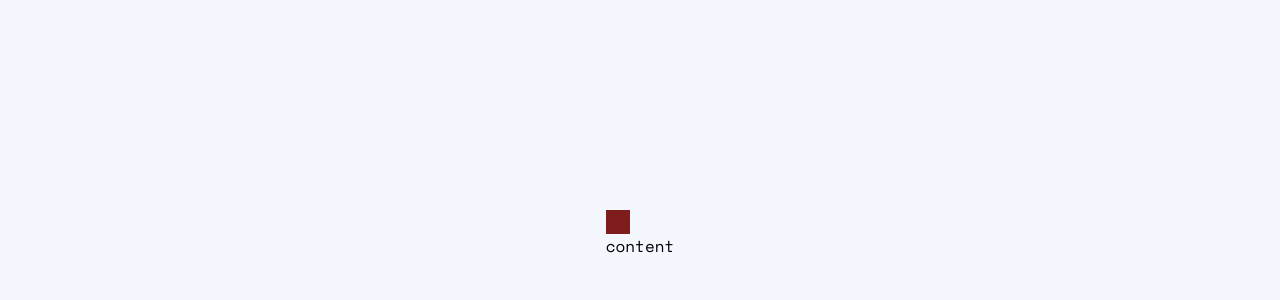
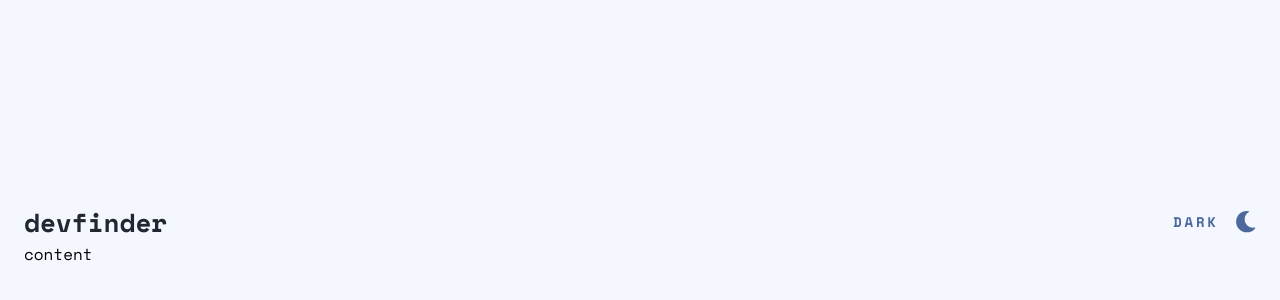
Before and after one commit to volod-one/github-user-search-app, a Next.js app: page / in a window 1280 px wide. Shown: the part 166-466 px from the top of the page. Built offline with nearby package versions, Linux system fonts and the light colour scheme.

Commit message:
prepared header

```diff
--- /dev/null
+++ b/components/Header.tsx
@@ -0,0 +1,59 @@
+import { FontAwesomeIcon } from '@fortawesome/react-fontawesome'
+import { faMoon, faSun } from '@fortawesome/free-solid-svg-icons'
+
+type Props = {
+  setTheme: Function
+  mounted: boolean
+  theme?: string
+  systemTheme?: string
+}
+
+const Header = ({ setTheme, mounted, theme, systemTheme }: Props) => {
+  const renderThemeChanger = () => {
+    if (!mounted) return null
+
+    const currentTheme = theme === 'system' ? systemTheme : theme
+
+    if (currentTheme === 'dark') {
+      return (
+        <div
+          className="flex items-center gap-4 font-bold transition-colors cursor-pointer dark:text-white dark:hover:text-clr-header-dark-active text-clr-primary group hover:text-clr-body"
+          onClick={() => {
+            setTheme('light')
+          }}
+        >
+          <p className=" text-sm tracking-[.2em] uppercase">light</p>
+          <FontAwesomeIcon icon={faSun} size="lg" />
+        </div>
+      )
+    } else {
+      return (
+        <div
+          className="flex items-center gap-4 font-bold transition-colors cursor-pointer dark:text-white dark:hover:text-clr-header-dark-active text-clr-primary group hover:text-clr-body"
+          onClick={() => {
+            setTheme('dark')
+          }}
+        >
+          <p className=" text-sm tracking-[.2em] uppercase">dark</p>
+          <FontAwesomeIcon icon={faMoon} size="lg" />
+        </div>
+      )
+    }
+  }
+
+  return (
+    <header className="flex items-center justify-between">
+      {/* title / logo */}
+      <h1 className="text-clr-body dark:text-white text-[1.625rem] font-bold">
+        <a href="./">devfinder</a>
+      </h1>
+      {/* title / logo */}
+
+      {/* theme-button */}
+      {renderThemeChanger()}
+      {/* theme-button */}
+    </header>
+  )
+}
+
+export default Header
--- a/package.json
+++ b/package.json
@@ -8,6 +8,9 @@
     "lint": "next lint"
   },
   "dependencies": {
+    "@fortawesome/fontawesome-svg-core": "^1.2.36",
+    "@fortawesome/free-solid-svg-icons": "^5.15.4",
+    "@fortawesome/react-fontawesome": "^0.1.17",
     "next": "12.0.9",
     "next-themes": "^0.0.15",
     "react": "17.0.2",
--- a/pages/_app.tsx
+++ b/pages/_app.tsx
@@ -1,6 +1,9 @@
 import '../styles/globals.css'
 import type { AppProps } from 'next/app'
 import { ThemeProvider } from 'next-themes'
+import { config } from '@fortawesome/fontawesome-svg-core'
+import '@fortawesome/fontawesome-svg-core/styles.css'
+config.autoAddCss = false
 
 function MyApp({ Component, pageProps }: AppProps) {
   return (
--- a/pages/index.tsx
+++ b/pages/index.tsx
@@ -2,6 +2,7 @@ import type { NextPage } from 'next'
 import { useTheme } from 'next-themes'
 import Head from 'next/head'
 import { useEffect, useState } from 'react'
+import Header from '../components/Header'
 
 const Home: NextPage = () => {
   const { systemTheme, theme, setTheme } = useTheme()
@@ -11,32 +12,6 @@ const Home: NextPage = () => {
     setMounted(true)
   }, [])
 
-  const renderThemeChanger = () => {
-    if (!mounted) return null
-
-    const currentTheme = theme === 'system' ? systemTheme : theme
-
-    if (currentTheme === 'dark') {
-      return (
-        <div
-          className="w-6 h-6 bg-blue-900"
-          onClick={() => {
-            setTheme('light')
-          }}
-        ></div>
-      )
-    } else {
-      return (
-        <div
-          className="w-6 h-6 bg-red-900"
-          onClick={() => {
-            setTheme('dark')
-          }}
-        ></div>
-      )
-    }
-  }
-
   return (
     <div>
       <Head>
@@ -44,9 +19,14 @@ const Home: NextPage = () => {
         <meta name="description" content="Generated by create next app" />
         <link rel="icon" href="/favicon.ico" />
       </Head>
-      <main className="flex flex-col items-center justify-center h-screen font-space bg-clr-section-light dark:bg-clr-section-dark dark:text-white">
-        <div>
-          <div>{renderThemeChanger()}</div>
+      <main>
+        <div className="flex flex-col justify-center h-screen px-6 font-space bg-clr-section-light dark:bg-clr-section-dark">
+          <Header
+            setTheme={setTheme}
+            mounted={mounted}
+            theme={theme}
+            systemTheme={systemTheme}
+          />
           <div>content</div>
         </div>
       </main>
--- a/tailwind.config.js
+++ b/tailwind.config.js
@@ -18,6 +18,7 @@ module.exports = {
         'clr-secondary': 'hsl(217,20%,51%)',
         'clr-heading': 'hsl(217,21%,21%)',
         'clr-body': 'hsl(220,18%,16%)',
+        'clr-header-dark-active': 'hsl(222,44%,70%)',
       },
       fontFamily: {
         space: ['Space Mono', 'monospace'],
```
Also changed, not shown: 1 other file (tests, documents, lock files or other folders).
